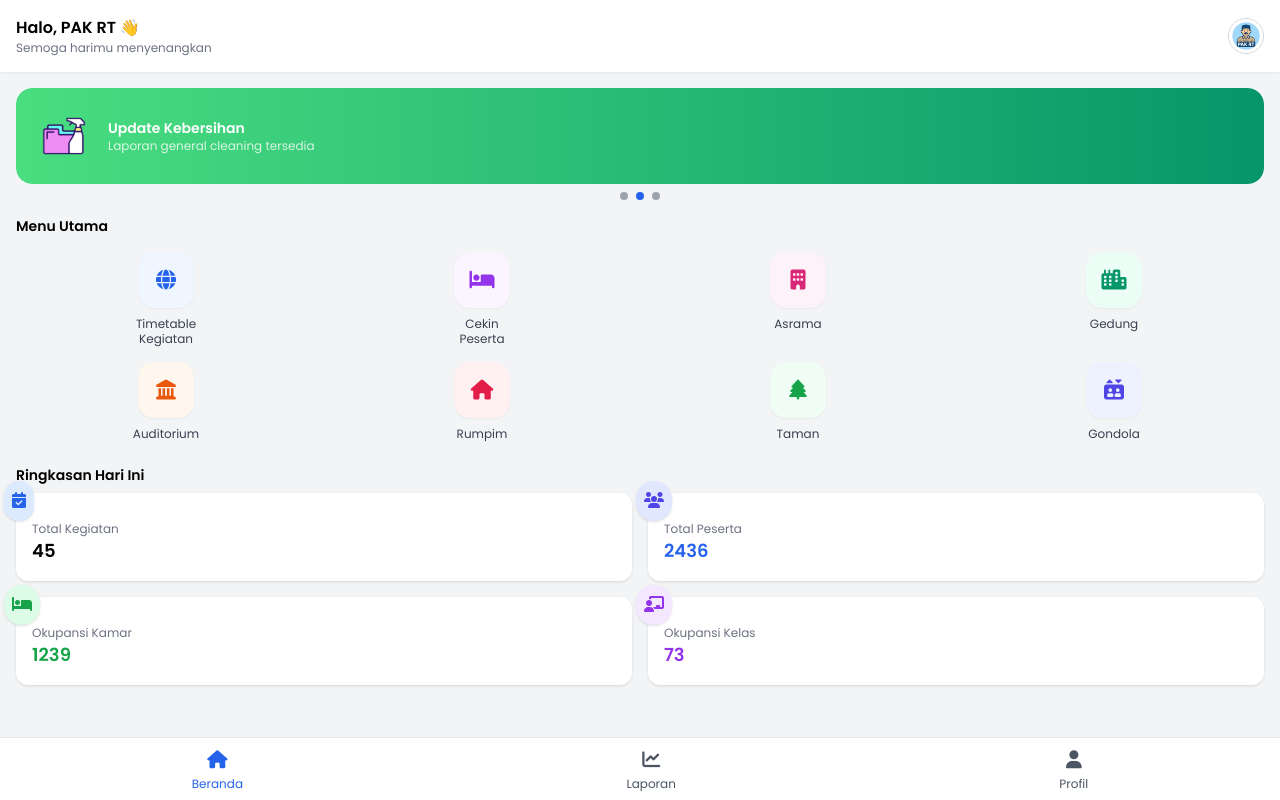
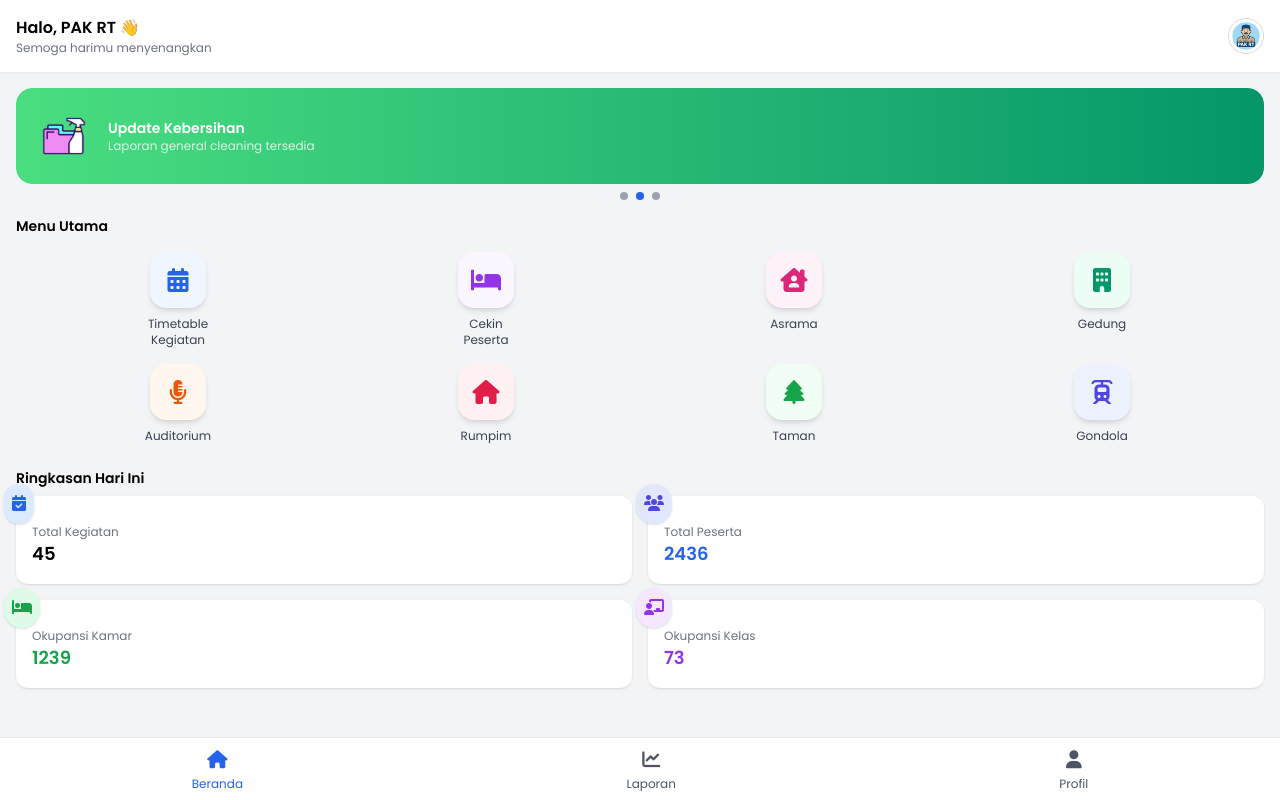
Before and after one commit to viyatadhika/pakrt, a plain HTML site: page index.html in a window 1280 px wide. Drawn offline with nearby package versions, Linux system fonts and the light colour scheme.

Commit message:
Update index.html

```diff
--- a/index.html
+++ b/index.html
@@ -109,72 +109,82 @@
   <main class="flex-1 p-4 pb-24">
     <h2 class="text-sm font-semibold mb-2">Menu Utama</h2>
     <!-- MENU GRID -->
-<div class="grid grid-cols-4 gap-4 mt-4">
-  <!-- Item -->
-  <a href="https://docs.google.com/spreadsheets/d/1UpJrbk6gDnNie_jXzb7xfgpVGhc68MelDuFlmYU4boQ/edit?usp=sharing"
-     class="flex flex-col items-center text-gray-700 text-xs hover:scale-105 transition-transform duration-300">
-    <div class="w-14 h-14 flex items-center justify-center bg-blue-50 rounded-2xl shadow-sm">
-      <i class="fa-solid fa-globe text-blue-600 text-xl"></i>
+<div class="grid grid-cols-4 gap-4 px-4 mt-4">
+
+  <!-- Timetable -->
+  <a href="https://docs.google.com/spreadsheets/d/1UpJrbk6gDnNie_jXzb7xfgpVGhc68MelDuFlmYU4boQ/edit?usp=sharing" target="_blank"
+     class="group flex flex-col items-center text-gray-700 text-xs animate-fadeInUp delay-100">
+    <div class="w-14 h-14 flex items-center justify-center bg-blue-50 rounded-2xl shadow-md group-hover:scale-110 transition-all">
+      <i class="fa-solid fa-calendar-days text-blue-600 text-2xl"></i>
     </div>
-    <span class="mt-2 text-center font-medium leading-tight">Timetable<br>Kegiatan</span>
+    <span class="mt-2 text-center font-medium group-hover:text-blue-600">Timetable<br>Kegiatan</span>
   </a>
 
-  <a href="https://docs.google.com/spreadsheets/d/1H3wMRJaw5R241OE0cgzMWumyR2oeGvVf0HzHBsu8Omg/edit?usp=sharing"
-     class="flex flex-col items-center text-gray-700 text-xs hover:scale-105 transition-transform duration-300">
-    <div class="w-14 h-14 flex items-center justify-center bg-purple-50 rounded-2xl shadow-sm">
-      <i class="fa-solid fa-bed text-purple-600 text-xl"></i>
+  <!-- Cekin Peserta -->
+  <a href="https://docs.google.com/spreadsheets/d/1H3wMRJaw5R241OE0cgzMWumyR2oeGvVf0HzHBsu8Omg/edit?usp=sharing" target="_blank"
+     class="group flex flex-col items-center text-gray-700 text-xs animate-fadeInUp delay-200">
+    <div class="w-14 h-14 flex items-center justify-center bg-purple-50 rounded-2xl shadow-md group-hover:scale-110 transition-all">
+      <i class="fa-solid fa-bed text-purple-600 text-2xl"></i>
     </div>
-    <span class="mt-2 text-center font-medium leading-tight">Cekin<br>Peserta</span>
+    <span class="mt-2 text-center font-medium group-hover:text-purple-600">Cekin<br>Peserta</span>
   </a>
 
-  <a href="https://docs.google.com/spreadsheets/d/1zrkMCQx3pgBUcMEKuk-5LB6Ajgsy5P3NDzErN-aDPZU/edit?usp=sharing"
-     class="flex flex-col items-center text-gray-700 text-xs hover:scale-105 transition-transform duration-300">
-    <div class="w-14 h-14 flex items-center justify-center bg-pink-50 rounded-2xl shadow-sm">
-      <i class="fa-solid fa-building text-pink-600 text-xl"></i>
+  <!-- Asrama -->
+  <a href="https://docs.google.com/spreadsheets/d/1zrkMCQx3pgBUcMEKuk-5LB6Ajgsy5P3NDzErN-aDPZU/edit?usp=sharing" target="_blank"
+     class="group flex flex-col items-center text-gray-700 text-xs animate-fadeInUp delay-300">
+    <div class="w-14 h-14 flex items-center justify-center bg-pink-50 rounded-2xl shadow-md group-hover:scale-110 transition-all">
+      <i class="fa-solid fa-house-chimney-user text-pink-600 text-2xl"></i>
     </div>
-    <span class="mt-2 text-center font-medium leading-tight">Asrama</span>
+    <span class="mt-2 text-center font-medium group-hover:text-pink-600">Asrama</span>
   </a>
 
-  <a href="https://docs.google.com/spreadsheets/d/1MmR6iL6P2fWF4QyUcb02Gey7wo7HciipFHrVeJLxQAk/edit?usp=sharing"
-     class="flex flex-col items-center text-gray-700 text-xs hover:scale-105 transition-transform duration-300">
-    <div class="w-14 h-14 flex items-center justify-center bg-emerald-50 rounded-2xl shadow-sm">
-      <i class="fa-solid fa-city text-emerald-600 text-xl"></i>
+  <!-- Gedung -->
+  <a href="https://docs.google.com/spreadsheets/d/1MmR6iL6P2fWF4QyUcb02Gey7wo7HciipFHrVeJLxQAk/edit?usp=sharing" target="_blank"
+     class="group flex flex-col items-center text-gray-700 text-xs animate-fadeInUp delay-400">
+    <div class="w-14 h-14 flex items-center justify-center bg-emerald-50 rounded-2xl shadow-md group-hover:scale-110 transition-all">
+      <i class="fa-solid fa-building text-emerald-600 text-2xl"></i>
     </div>
-    <span class="mt-2 text-center font-medium leading-tight">Gedung</span>
+    <span class="mt-2 text-center font-medium group-hover:text-emerald-600">Gedung</span>
   </a>
 
-  <a href="https://docs.google.com/spreadsheets/d/1FvszZa7URQugkV5kRlbslS3kEyvtk_I1lO-EeQ91Zik/edit?usp=sharing"
-     class="flex flex-col items-center text-gray-700 text-xs hover:scale-105 transition-transform duration-300">
-    <div class="w-14 h-14 flex items-center justify-center bg-orange-50 rounded-2xl shadow-sm">
-      <i class="fa-solid fa-landmark text-orange-600 text-xl"></i>
+  <!-- Auditorium -->
+  <a href="https://docs.google.com/spreadsheets/d/1FvszZa7URQugkV5kRlbslS3kEyvtk_I1lO-EeQ91Zik/edit?usp=sharing" target="_blank"
+     class="group flex flex-col items-center text-gray-700 text-xs animate-fadeInUp delay-500">
+    <div class="w-14 h-14 flex items-center justify-center bg-orange-50 rounded-2xl shadow-md group-hover:scale-110 transition-all">
+      <i class="fa-solid fa-microphone-lines text-orange-600 text-2xl"></i>
     </div>
-    <span class="mt-2 text-center font-medium leading-tight">Auditorium</span>
+    <span class="mt-2 text-center font-medium group-hover:text-orange-600">Auditorium</span>
   </a>
 
-  <a href="https://docs.google.com/spreadsheets/d/13G4zior1MCrdrPwHyH6O0b8Zo3DH5Oezknj0WCpulII/edit?usp=sharing"
-     class="flex flex-col items-center text-gray-700 text-xs hover:scale-105 transition-transform duration-300">
-    <div class="w-14 h-14 flex items-center justify-center bg-rose-50 rounded-2xl shadow-sm">
-      <i class="fa-solid fa-house text-rose-600 text-xl"></i>
+  <!-- Rumpim -->
+  <a href="https://docs.google.com/spreadsheets/d/13G4zior1MCrdrPwHyH6O0b8Zo3DH5Oezknj0WCpulII/edit?usp=sharing" target="_blank"
+     class="group flex flex-col items-center text-gray-700 text-xs animate-fadeInUp delay-600">
+    <div class="w-14 h-14 flex items-center justify-center bg-rose-50 rounded-2xl shadow-md group-hover:scale-110 transition-all">
+      <i class="fa-solid fa-house text-rose-600 text-2xl"></i>
     </div>
-    <span class="mt-2 text-center font-medium leading-tight">Rumpim</span>
+    <span class="mt-2 text-center font-medium group-hover:text-rose-600">Rumpim</span>
   </a>
 
-  <a href="https://docs.google.com/spreadsheets/d/1PjQdqNzuzGT0zqMFihZ9HmvH2P3LYlHYzgeaD2jaYtk/edit?usp=sharing"
-     class="flex flex-col items-center text-gray-700 text-xs hover:scale-105 transition-transform duration-300">
-    <div class="w-14 h-14 flex items-center justify-center bg-green-50 rounded-2xl shadow-sm">
-      <i class="fa-solid fa-tree text-green-600 text-xl"></i>
+  <!-- Taman -->
+  <a href="https://docs.google.com/spreadsheets/d/1PjQdqNzuzGT0zqMFihZ9HmvH2P3LYlHYzgeaD2jaYtk/edit?usp=sharing" target="_blank"
+     class="group flex flex-col items-center text-gray-700 text-xs animate-fadeInUp delay-700">
+    <div class="w-14 h-14 flex items-center justify-center bg-green-50 rounded-2xl shadow-md group-hover:scale-110 transition-all">
+      <i class="fa-solid fa-tree text-green-600 text-2xl"></i>
     </div>
-    <span class="mt-2 text-center font-medium leading-tight">Taman</span>
+    <span class="mt-2 text-center font-medium group-hover:text-green-600">Taman</span>
   </a>
 
-  <a href="https://docs.google.com/spreadsheets/d/1y1iqnIlJ0Fv3t9ZLGFkYG-0_L_6hTlZyD49Hm-9Rz-4/edit?usp=sharing"
-     class="flex flex-col items-center text-gray-700 text-xs hover:scale-105 transition-transform duration-300">
-    <div class="w-14 h-14 flex items-center justify-center bg-indigo-50 rounded-2xl shadow-sm">
-      <i class="fa-solid fa-elevator text-indigo-600 text-xl"></i>
+  <!-- Gondola -->
+  <a href="https://docs.google.com/spreadsheets/d/1y1iqnIlJ0Fv3t9ZLGFkYG-0_L_6hTlZyD49Hm-9Rz-4/edit?usp=sharing" target="_blank"
+     class="group flex flex-col items-center text-gray-700 text-xs animate-fadeInUp delay-800">
+    <div class="w-14 h-14 flex items-center justify-center bg-indigo-50 rounded-2xl shadow-md group-hover:scale-110 transition-all">
+      <i class="fa-solid fa-train-tram text-indigo-600 text-2xl"></i>
     </div>
-    <span class="mt-2 text-center font-medium leading-tight">Gondola</span>
+    <span class="mt-2 text-center font-medium group-hover:text-indigo-600">Gondola</span>
   </a>
+
 </div>
+
 
 
     <!-- INFO CARD -->
```
